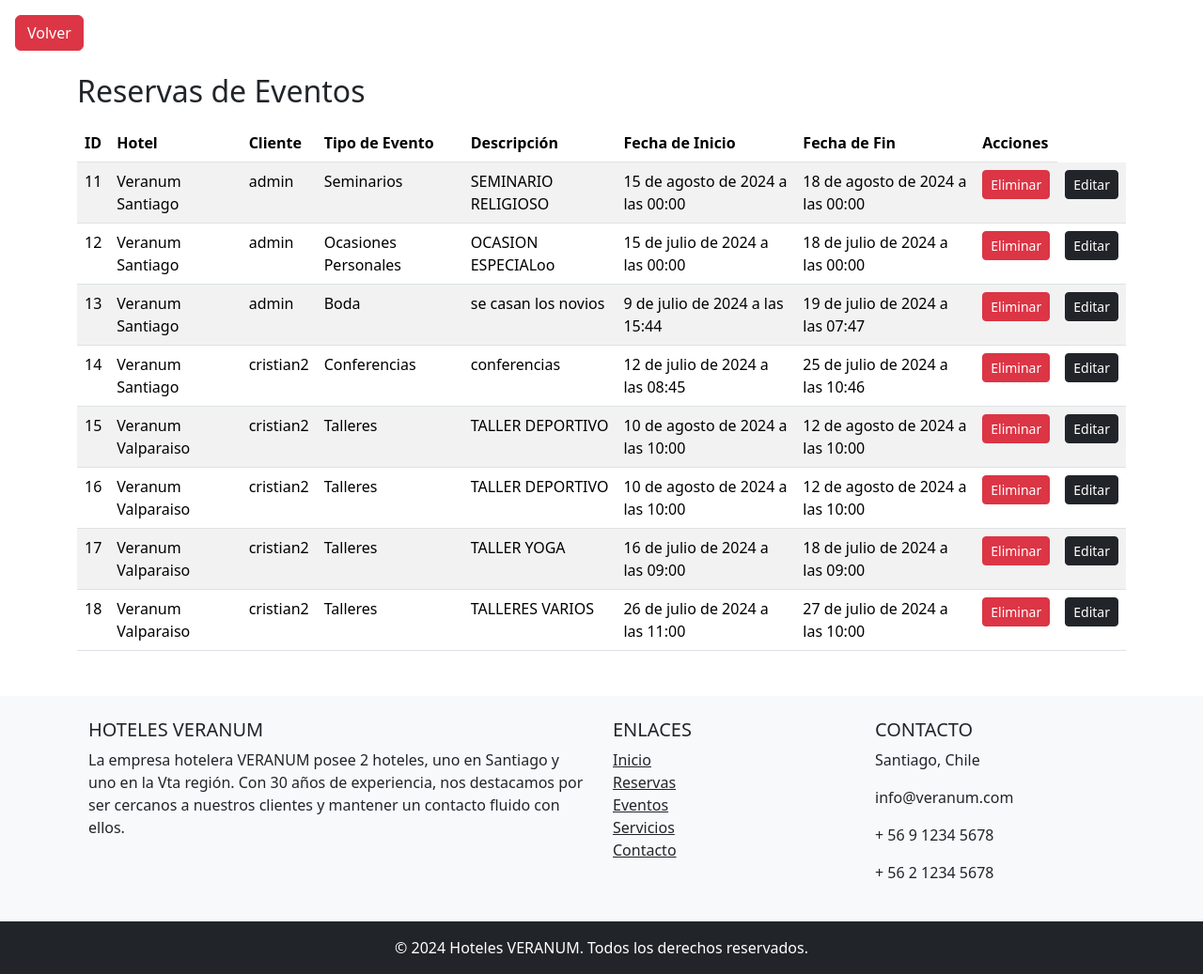
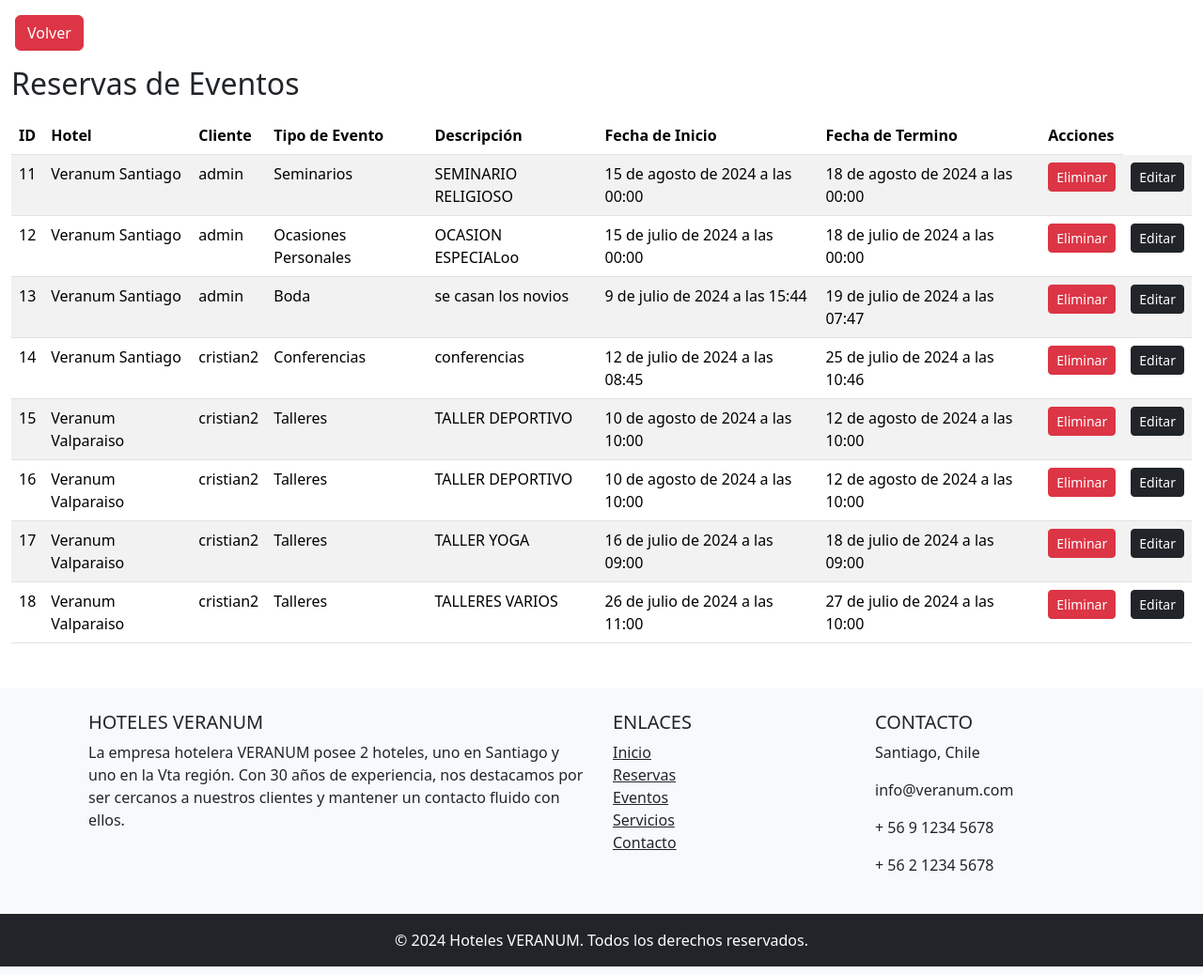
Before and after one commit to Lithianx/proyecto_ING_SOFT, a Django app: page /administracion/ in a window 1280 px wide. Shown: the part 56-1093 px from the top of the page at 94% size. Run offline with Django 5.2, Linux system fonts and the light colour scheme; data comes from the database, SQL or seed files in the repository; both versions use the stored data as it was after the commit; some libraries are stand-ins or nearby versions.

Commit message:
se logra visualizar reservas por fecha y se cambiaron algunas variables

```diff
--- a/aplicacion/templates/aplicacion/administracion.html
+++ b/aplicacion/templates/aplicacion/administracion.html
@@ -6,7 +6,7 @@
 
 {% block contenido %}
 
-<div class="container mt-4">
+<div class="container-fluid">
     <h2>Reservas de Eventos</h2>
     <table class="table table-striped mt-3">
         <thead>
@@ -17,7 +17,7 @@
                 <th>Tipo de Evento</th>
                 <th>Descripción</th>
                 <th>Fecha de Inicio</th>
-                <th>Fecha de Fin</th>
+                <th>Fecha de Termino</th>
                 <th>Acciones</th>
             </tr>
         </thead>
```
Also changed, not shown: db.sqlite3.
